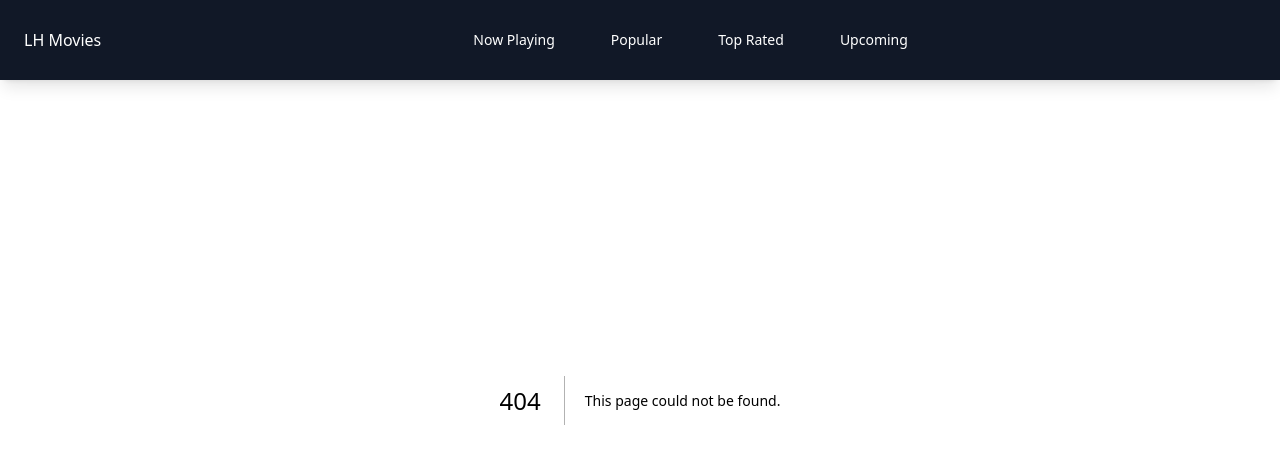
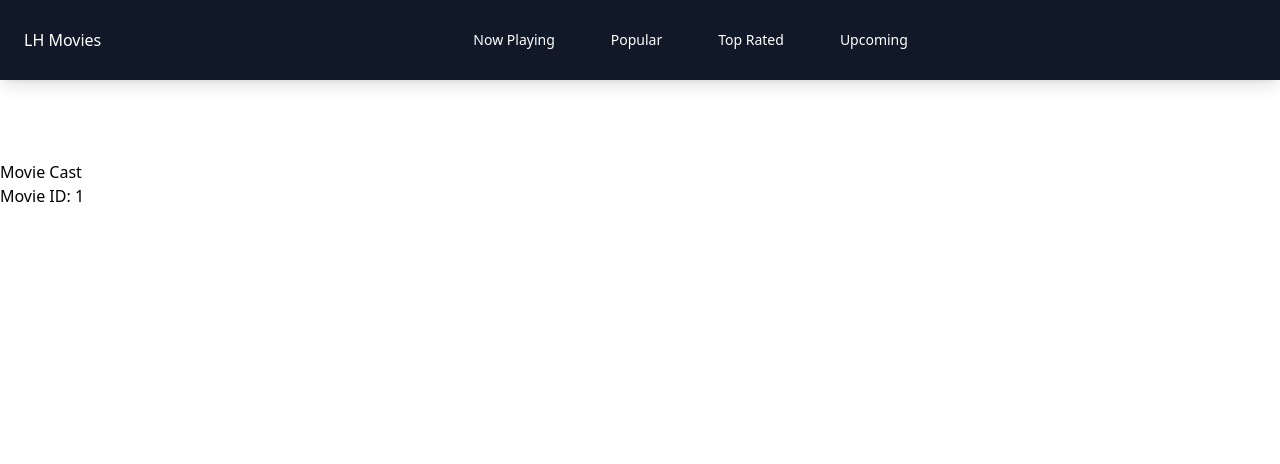
Before and after one commit to lshv04/next-22, a Next.js app: page /movies/1/cast in a window 1280 px wide. Before the commit this address had no page. Shown: the top 464 px of the page. Built offline with nearby package versions, Linux system fonts and the light colour scheme.

Commit message:
criando rota dinamica para cast

```diff
--- /dev/null
+++ b/src/app/movies/[id]/cast/page.tsx
@@ -0,0 +1,15 @@
+"use client"
+import { useParams } from 'next/navigation';
+
+const CastPage = () => {
+  const { id } = useParams(); // Captura o parâmetro 'id'
+
+  return (
+    <div className='mt-40'>
+      <h1>Movie Cast</h1>
+      <p>Movie ID: {id}</p>
+    </div>
+  );
+};
+
+export default CastPage;
--- a/src/components/Fetch.tsx
+++ b/src/components/Fetch.tsx
@@ -110,7 +110,7 @@ const Fetch: React.FC<FetchProps> = ({ endpoint }) => {
   if (error) return <p>Error: {error}</p>;
 
   return (
-    <div className="container mx-auto p-4">
+    <div className="container mx-auto p-4 ">
       <h1 className="text-2xl font-bold mb-4">Movies</h1>
       <div className="grid grid-cols-1 sm:grid-cols-2 lg:grid-cols-3 gap-6">
         {movies.map((movie) => (
```
